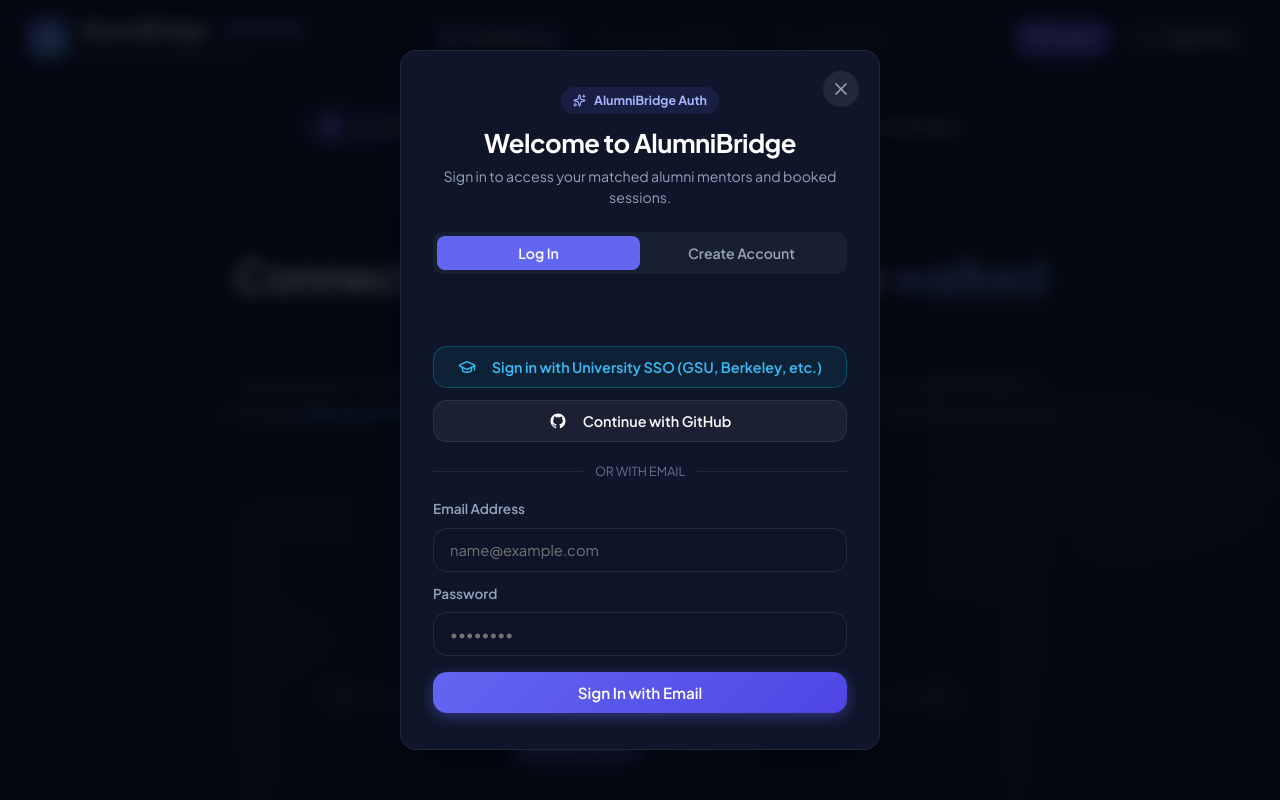
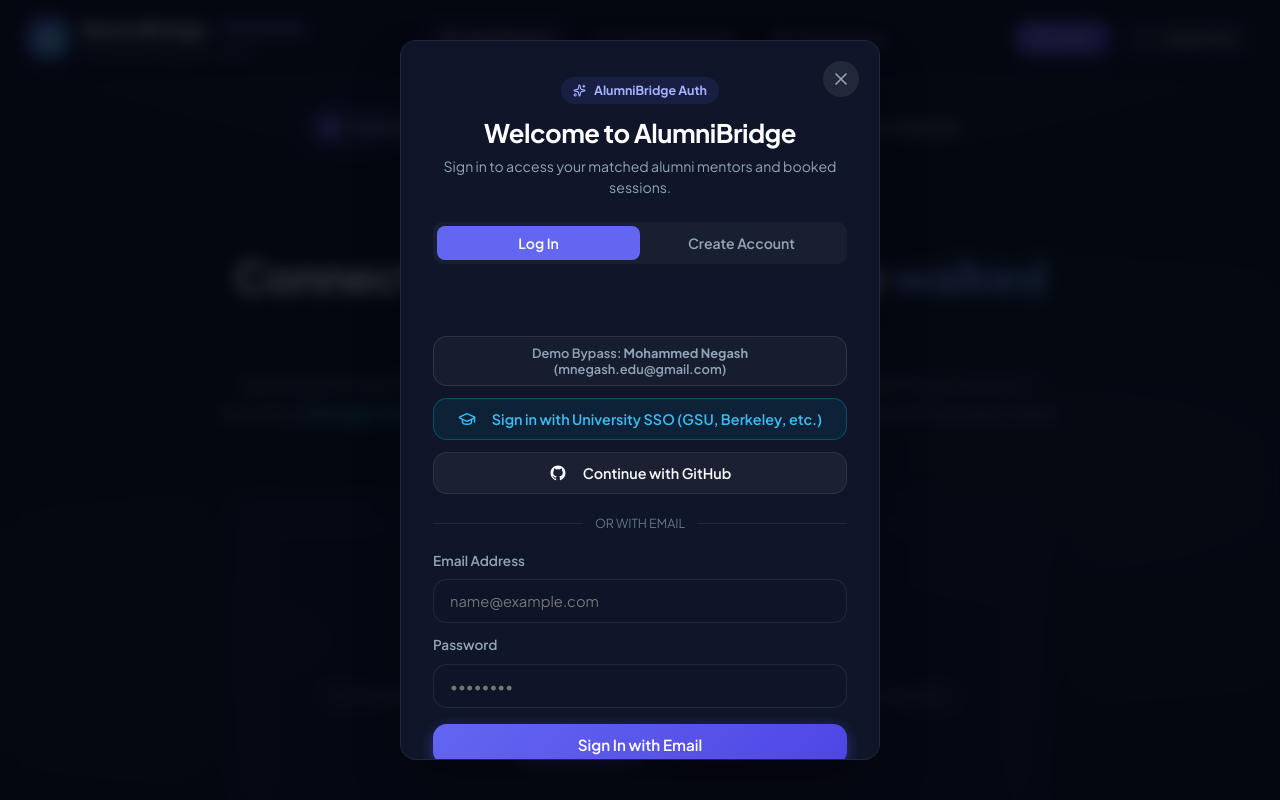
Before and after one commit to mnegash8/AlumniBridge, a React (Vite) app in the folder frontend/: page / in a window 1280 px wide. Shown: the top 800 px of the page. Built offline with nearby package versions, Linux system fonts and the light colour scheme; no server answers.

Commit message:
feat: add local demo bypass under Google GIS button for seamless testing before client ID registration

```diff
--- a/frontend/src/components/AuthModal.jsx
+++ b/frontend/src/components/AuthModal.jsx
@@ -439,6 +439,33 @@ export default function AuthModal({ isOpen, onClose, onAuthSuccess }) {
                 />
               </div>
 
+              {/* 1-Click Local Demo Fallback (for testing before Google Cloud Console Client ID is set) */}
+              <button
+                type="button"
+                id="btn-google-demo"
+                className="btn-secondary"
+                style={{
+                  width: '100%',
+                  justifyContent: 'center',
+                  padding: '8px 14px',
+                  background: 'rgba(255, 255, 255, 0.03)',
+                  borderColor: 'rgba(255, 255, 255, 0.1)',
+                  fontSize: '0.8rem',
+                  color: '#94a3b8'
+                }}
+                onClick={() => {
+                  const payload = btoa(JSON.stringify({
+                    sub: "demo_12345",
+                    email: "mnegash.edu@gmail.com",
+                    name: "Mohammed Negash",
+                    picture: "https://images.unsplash.com/photo-1534528741775-53994a69daeb?w=200&auto=format&fit=crop&q=80"
+                  }));
+                  handleGoogleSuccess({ credential: `eyJhbGciOiJSUzI1NiJ9.${payload}.demo_signature` });
+                }}
+              >
+                <span>Demo Bypass: <strong>Mohammed Negash</strong> (mnegash.edu@gmail.com)</span>
+              </button>
+
               {/* University SSO */}
               <button
                 id="btn-oauth-sso"
```
